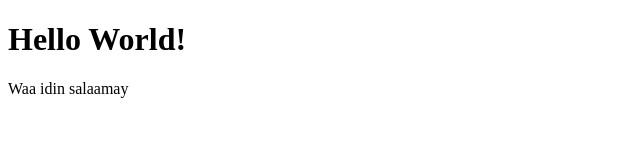
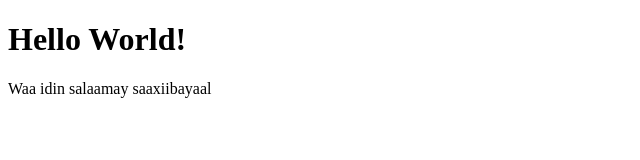
Before and after one commit to SumayoAnwar/GitDemo, a plain HTML site: page index.html in a window 1280 px wide. Shown: the whole page, without its empty margins (0-640 px from the left). Drawn offline with Linux system fonts and the light colour scheme.

Commit message:
index.html

```diff
--- a/index.html
+++ b/index.html
@@ -7,6 +7,6 @@
 </head>
 <body>
    <h1> Hello World!</h1>
-   <p>Waa idin salaamay</p>
+   <p>Waa idin salaamay saaxiibayaal</p>
 </body>
 </html>
```
